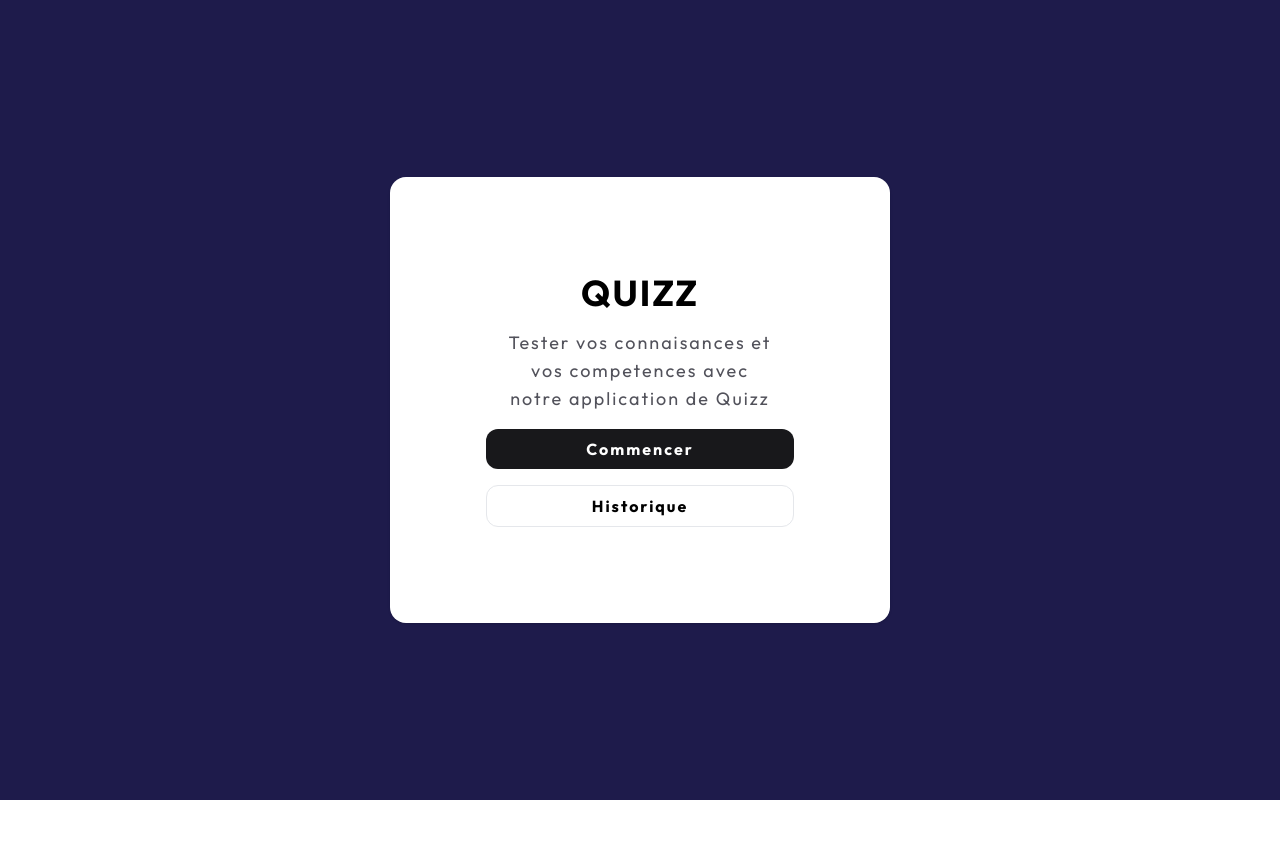
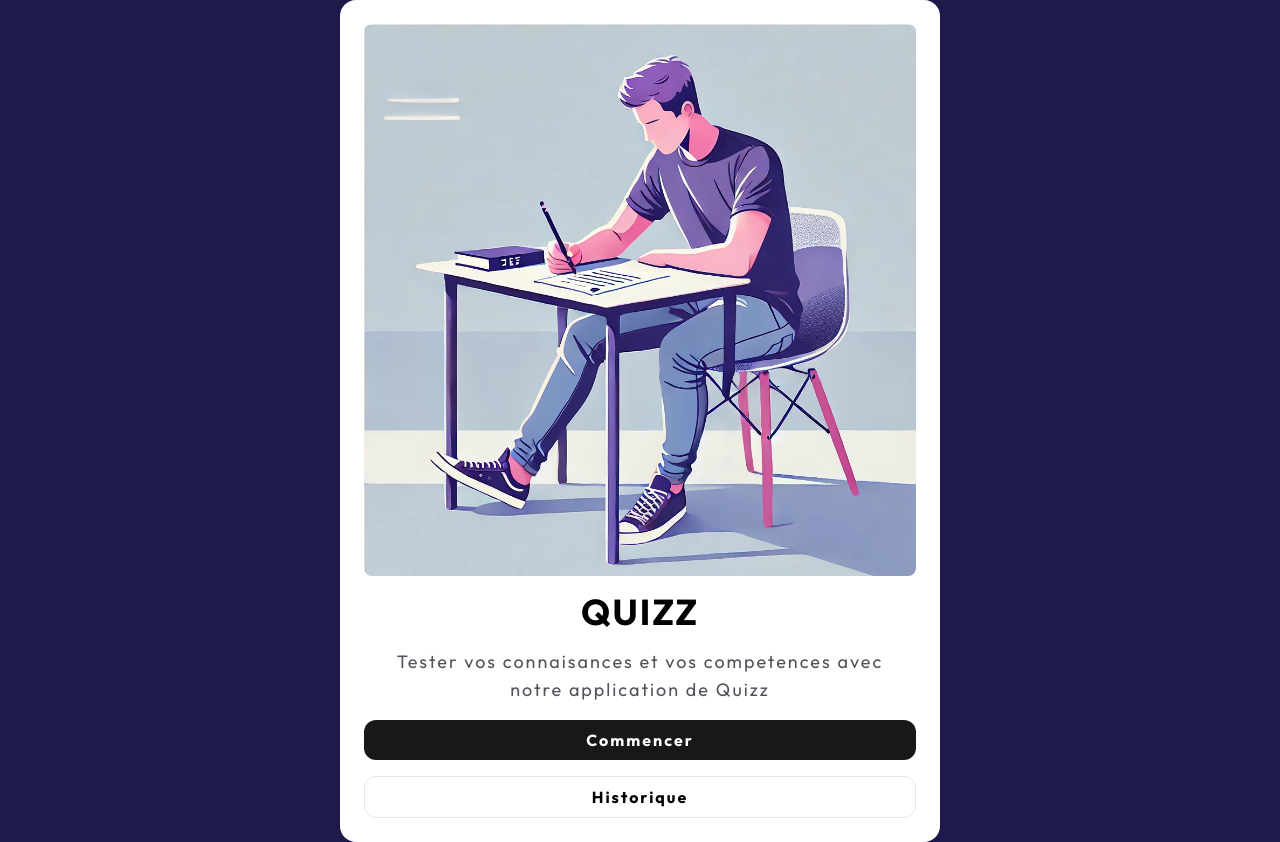
Before and after one commit to rootcoder54/quizz, an Angular app: page /home in a window 1280 px wide. Before the commit the page ends 800 px from the top, so only its background shows below. Built offline with nearby package versions, Linux system fonts and the light colour scheme.

Commit message:
image home

```diff
--- a/src/app/pages/home/home.component.html
+++ b/src/app/pages/home/home.component.html
@@ -1,5 +1,6 @@
  <div
-    class="rounded-2xl bg-white w-[500px]  shadow p-24 flex flex-col items-center gap-y-4">
+    class="rounded-2xl bg-white w-[600px] shadow p-6 flex flex-col items-center gap-y-4">
+    <img src="/assets/home.webp" alt="home" class="rounded-lg" >
     <h2 class="text-4xl font-bold">QUIZZ</h2>
     <p class="text-center px-4 text-lg text-zinc-600">Tester vos connaisances et
         vos
```
Also changed, not shown: src/assets/home.webp (added).
